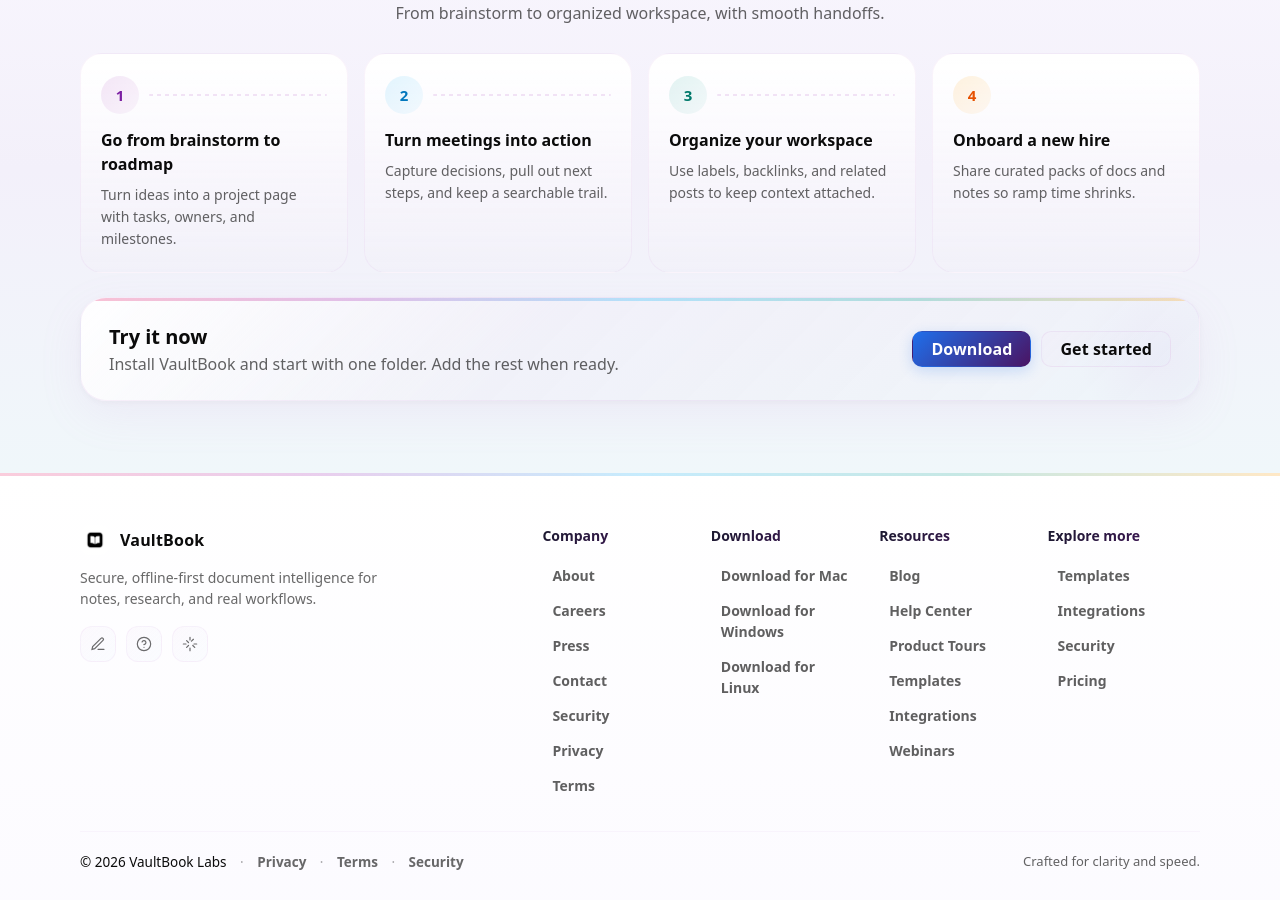
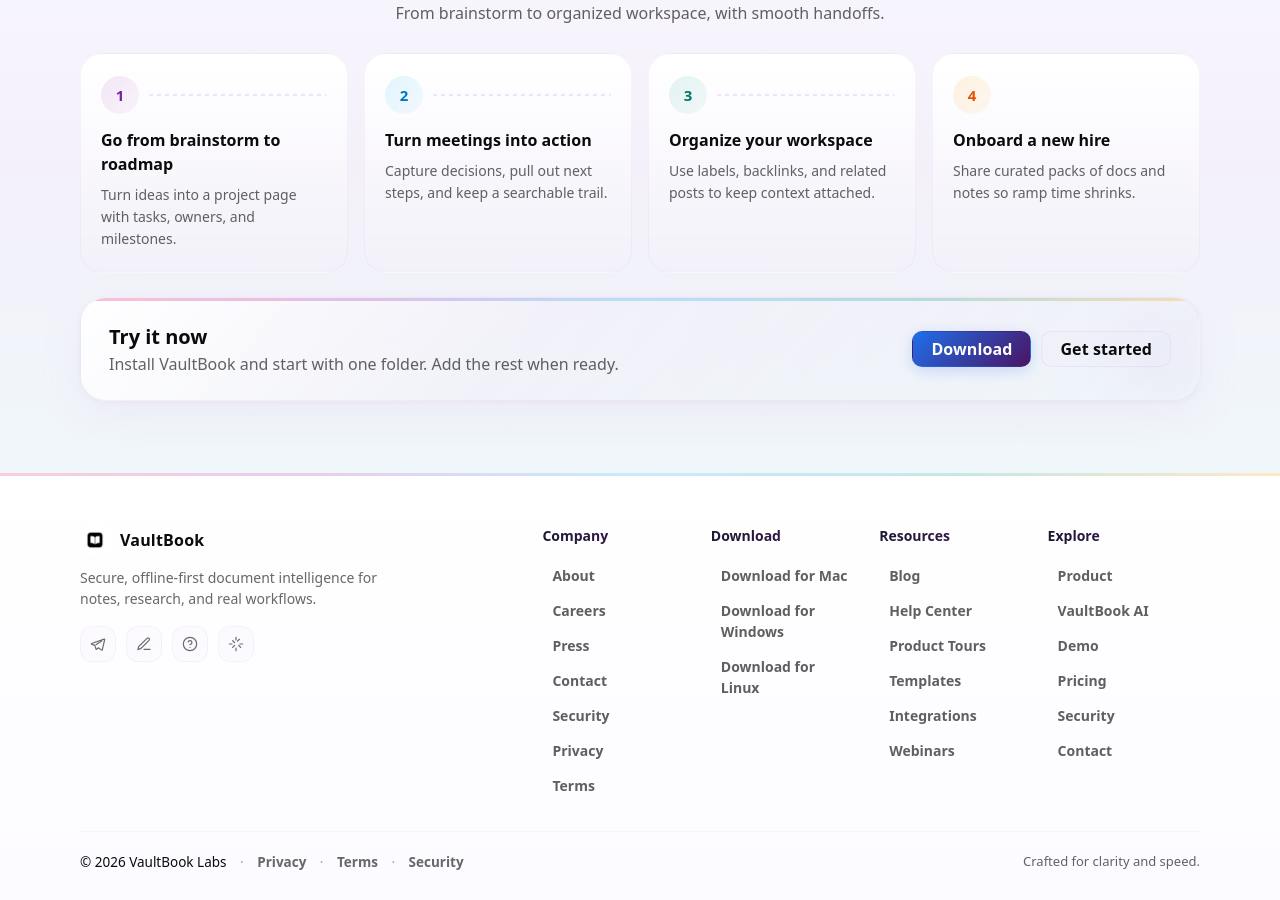
Before and after one commit to k2xn258k2x-cmyk/k2xn258k2x-cmyk.github.io, a Jekyll site: the page built from index.html, in a window 1280 px wide and 900 px high, scrolled down 2908 px. Built offline with Jekyll 4.4.1, drawn with Linux system fonts in a browser that asks for light colours.

Commit message:
Update footer.html

```diff
--- a/_includes/footer.html
+++ b/_includes/footer.html
@@ -11,6 +11,9 @@
         </a>
         <p class="footer-tagline">Secure, offline-first document intelligence for notes, research, and real workflows.</p>
         <div class="footer-social">
+          <a class="footer-ic" href="https://t.me/VaultBook" target="_blank" rel="noopener" aria-label="Telegram">
+            <svg width="16" height="16" viewBox="0 0 24 24" fill="none" stroke="currentColor" stroke-width="1.8" stroke-linecap="round" stroke-linejoin="round"><path d="M21.2 4.6 2.4 11.2c-.6.2-.6.8 0 1l4.8 1.8 1.8 5.6c.1.4.6.5.9.3l2.7-2.2 4.7 3.5c.4.3 1 .1 1.1-.4L22 5.4c.1-.5-.3-.9-.8-.8Z"/><path d="m9 13 8.5-5.5"/></svg>
+          </a>
           <a class="footer-ic" href="{{ '/blog/' | relative_url }}" aria-label="Blog">
             <svg width="16" height="16" viewBox="0 0 24 24" fill="none" stroke="currentColor" stroke-width="1.8" stroke-linecap="round"><path d="M12 20h9"/><path d="M16.5 3.5a2.12 2.12 0 013 3L7 19l-4 1 1-4Z"/></svg>
           </a>
@@ -44,11 +47,13 @@
           {% endfor %}
         </div>
         <div class="footer-col">
-          <div class="footer-h">Explore more</div>
-          <a class="footer-a" href="{{ '/templates/' | relative_url }}">Templates</a>
-          <a class="footer-a" href="{{ '/integrations/' | relative_url }}">Integrations</a>
+          <div class="footer-h">Explore</div>
+          <a class="footer-a" href="{{ '/product/' | relative_url }}">Product</a>
+          <a class="footer-a" href="{{ '/vaultbook-ai/' | relative_url }}">VaultBook AI</a>
+          <a class="footer-a" href="{{ '/demo/' | relative_url }}">Demo</a>
+          <a class="footer-a" href="{{ '/pricing/' | relative_url }}">Pricing</a>
           <a class="footer-a" href="{{ '/security/' | relative_url }}">Security</a>
-          <a class="footer-a" href="{{ '/pricing/' | relative_url }}">Pricing</a>
+          <a class="footer-a" href="{{ '/contact/' | relative_url }}">Contact</a>
         </div>
       </div>
     </div>
```
